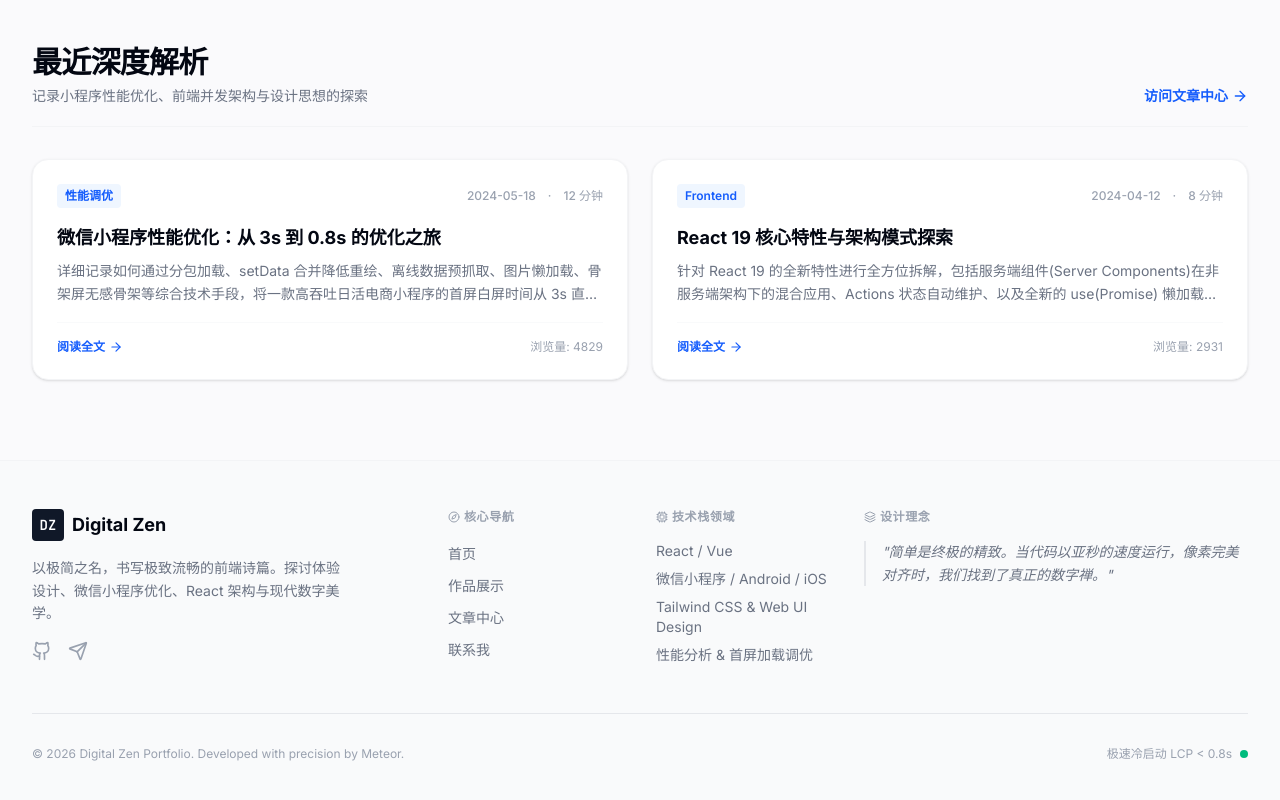
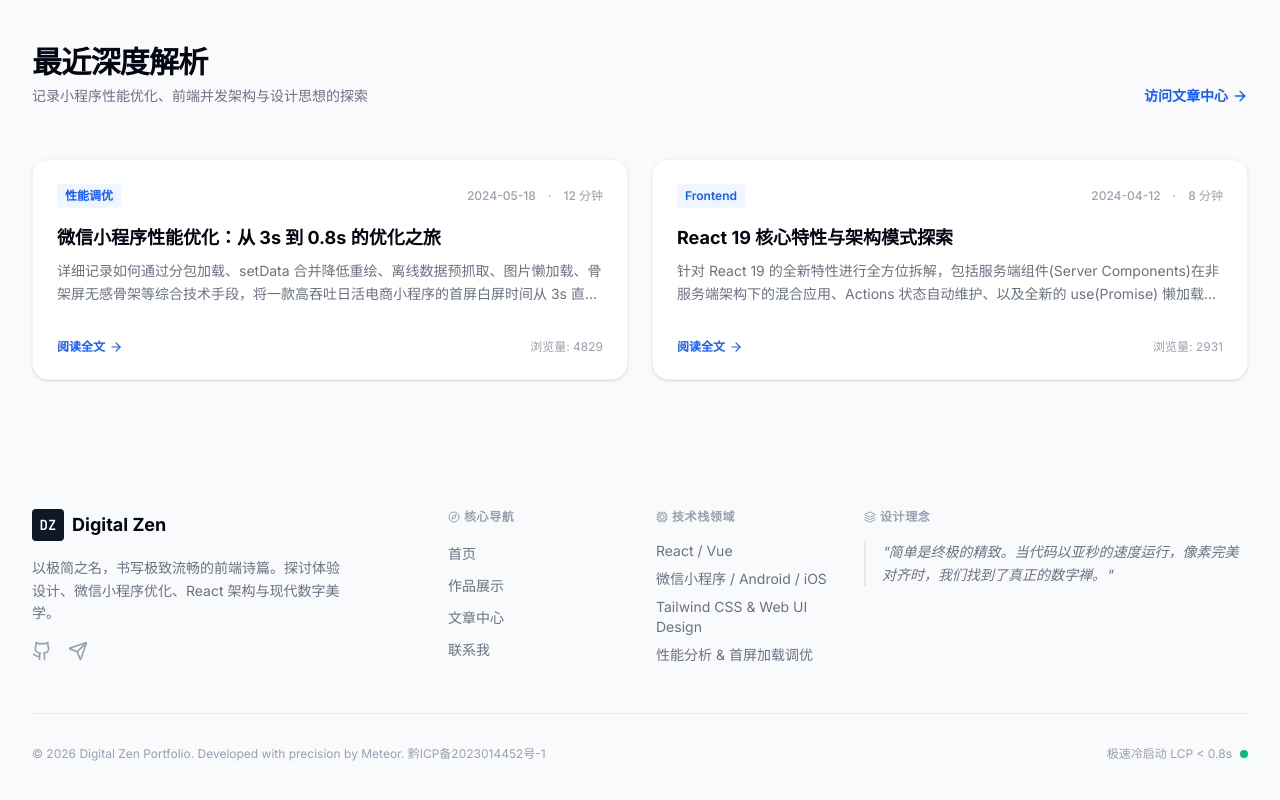
Before and after one commit to Meteor-lxx/DigitalZen, a React (Vite) app: page / in a window 1280 px wide. Shown: the part 1971-2771 px from the top of the page. Built offline with nearby package versions, Linux system fonts and the light colour scheme.

Commit message:
添加备案号

```diff
--- a/src/components/Footer.tsx
+++ b/src/components/Footer.tsx
@@ -108,7 +108,7 @@ export default function Footer({ onTabChange }: FooterProps) {
 
         <div className="mt-12 border-t border-gray-200 pt-8 flex flex-col md:flex-row md:items-center md:justify-between">
           <p className="text-xs text-gray-400">
-            &copy; {currentYear} Digital Zen Portfolio. Developed with precision by Meteor.
+            &copy; {currentYear} Digital Zen Portfolio. Developed with precision by Meteor. <a href="https://beian.miit.gov.cn/" target="_blank">黔ICP备2023014452号-1</a>
           </p>
           <p className="mt-2 text-xs text-gray-400 md:mt-0 flex items-center space-x-2">
             <span> 极速冷启动 LCP &lt; 0.8s</span>
```
